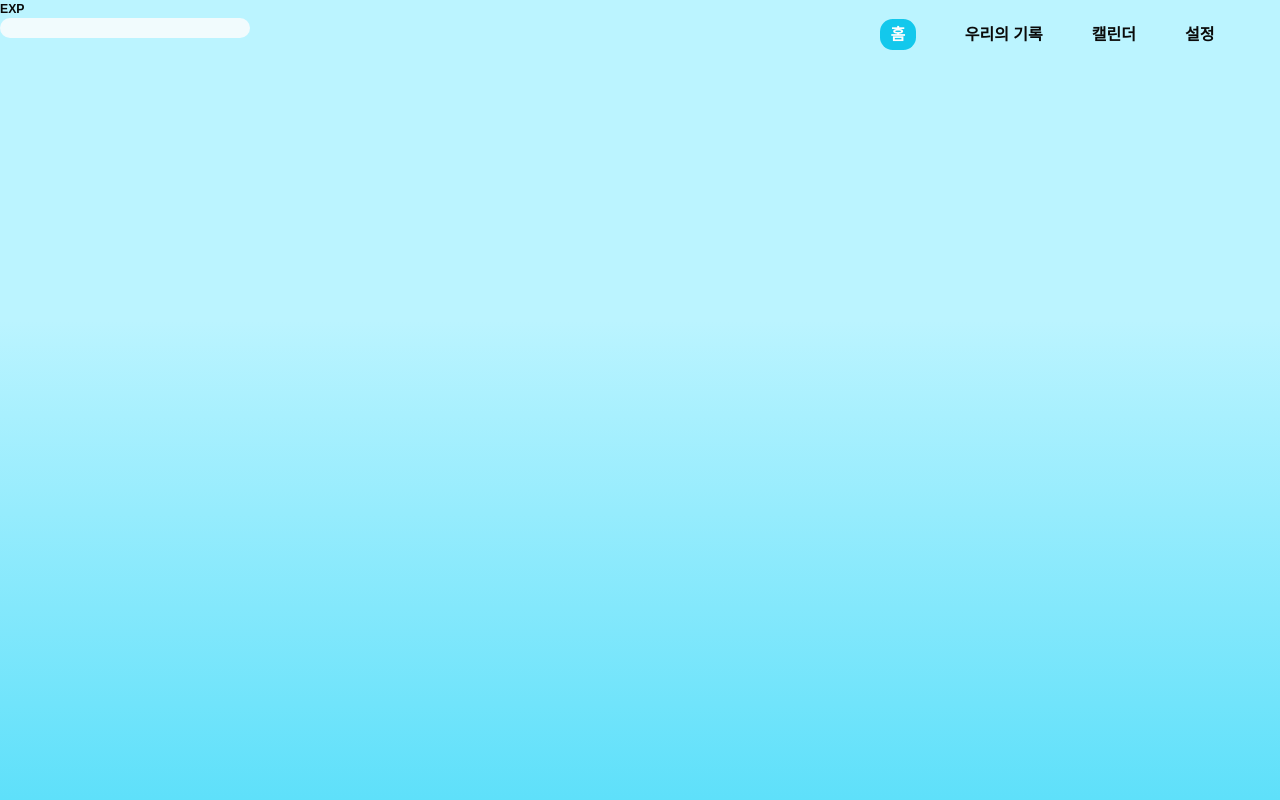
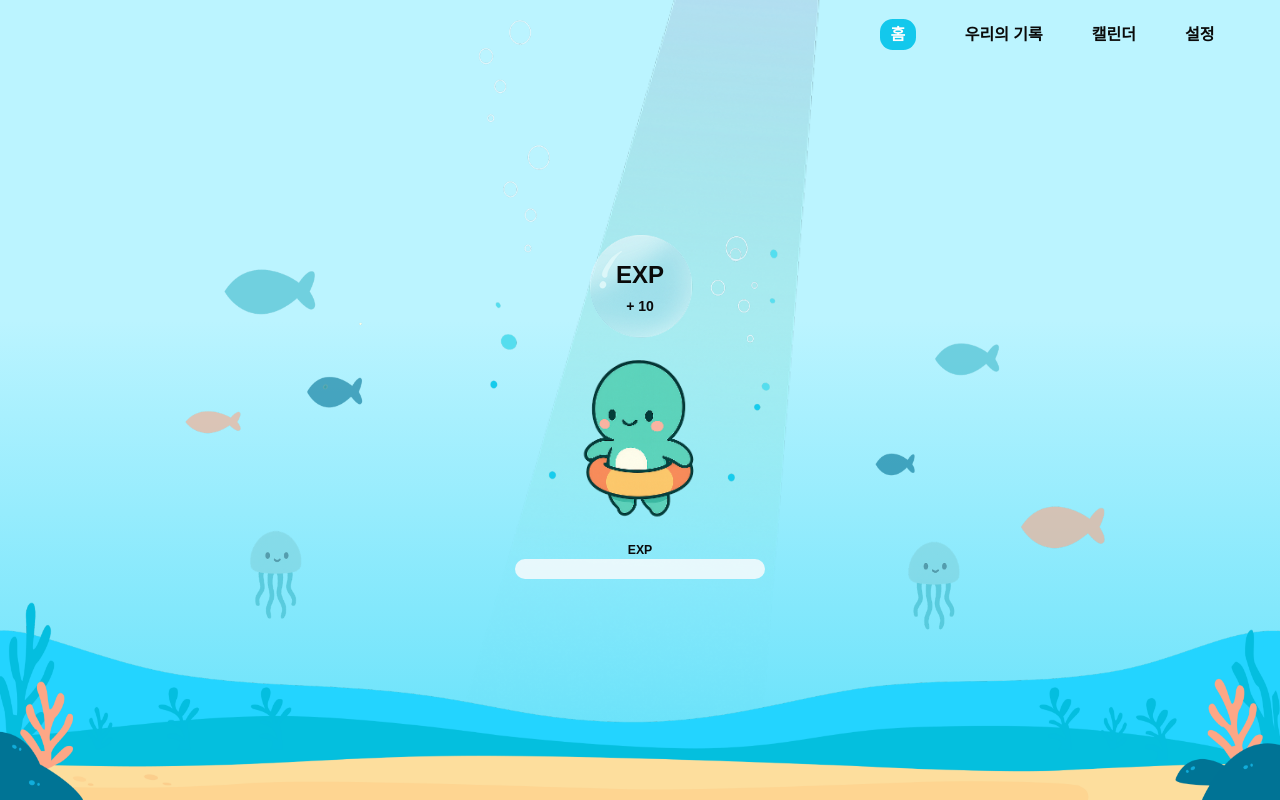
Before and after one commit to Sua90827/q-mate, a Next.js app in the folder front/: page /main in a window 1280 px wide. Built offline with nearby package versions, Linux system fonts and the light colour scheme; a web font is replaced by a local one.

Commit message:
design:main  ui 배치

```diff
--- a/front/src/app/main/page.tsx
+++ b/front/src/app/main/page.tsx
@@ -1,10 +1,36 @@
-import { ExpBar } from "@/components/main/ExpBar";
-import React from "react";
+import Bubbley from '@/components/main/Bubbley';
+import { ExpBar } from '@/components/main/ExpBar';
+import ExpBubble from '@/components/main/ExpBubble';
+import Image from 'next/image';
+import React from 'react';
 
 const page = () => {
   return (
-    <div className="w-full h-screen bg-gradient-main">
-      <ExpBar />
+    <div className="w-full min-h-screen flex flex-col items-center justify-center bg-gradient-main">
+      <div className="pointer-events-none z-0">
+        <Image
+          src="/images/light.png"
+          alt="빛 효과 이미지"
+          fill
+          className="object-contain object-top"
+          priority
+        />
+        <Image
+          src="/images/deco.png"
+          alt="배경 장식 이미지"
+          priority
+          fill
+          sizes="100vw"
+          className="object-fill object-bottom"
+        />
+      </div>
+
+      <div className="relative z-1 flex flex-col items-center justify-center w-[252px] h-[358px]">
+        <ExpBubble />
+        {/** TODO: API 연동 후 경험치 값 props로 받기 */}
+        <Bubbley exp={0} className="mb-6" />
+        <ExpBar />
+      </div>
     </div>
   );
 };
```
